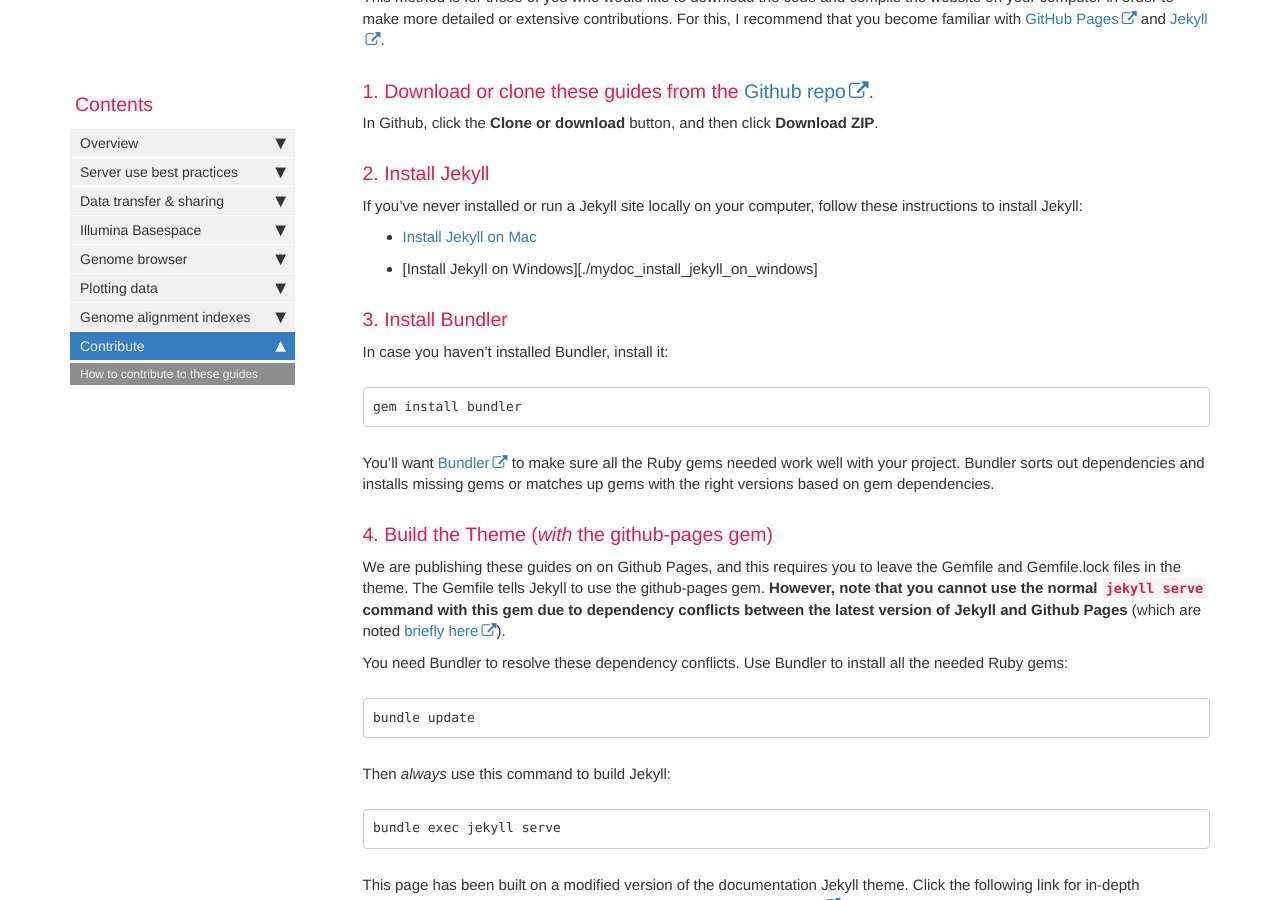
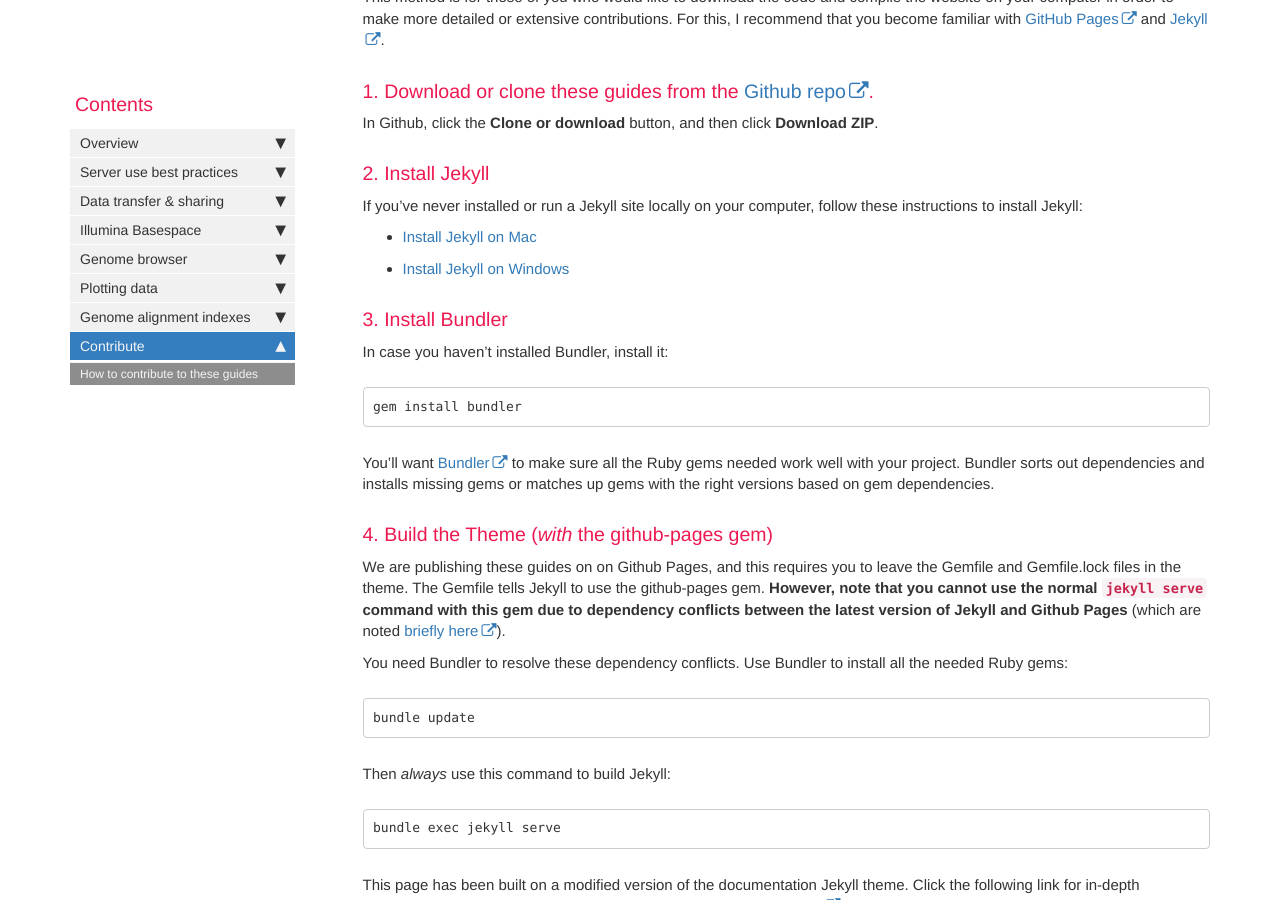
Before and after one commit to ListerLab/guides, a Jekyll site: the page built from pages/mydoc/mydoc_contribute.md, in a window 1280 px wide and 900 px high, scrolled down 790 px. Built offline with Jekyll 4.4.1, drawn with Linux system fonts in a browser that asks for light colours; comment, search, counter and statistics services are not loaded.

Commit message:
Update mydoc_contribute.md

```diff
--- a/pages/mydoc/mydoc_contribute.md
+++ b/pages/mydoc/mydoc_contribute.md
@@ -30,7 +30,7 @@ In Github, click the **Clone or download** button, and then click **Download ZIP
 If you've never installed or run a Jekyll site locally on your computer, follow these instructions to install Jekyll:
 
 * [Install Jekyll on Mac](./mydoc_install_jekyll_on_mac)
-* [Install Jekyll on Windows][./mydoc_install_jekyll_on_windows]
+* [Install Jekyll on Windows](./mydoc_install_jekyll_on_windows)
 
 ### 3. Install Bundler
 
```
